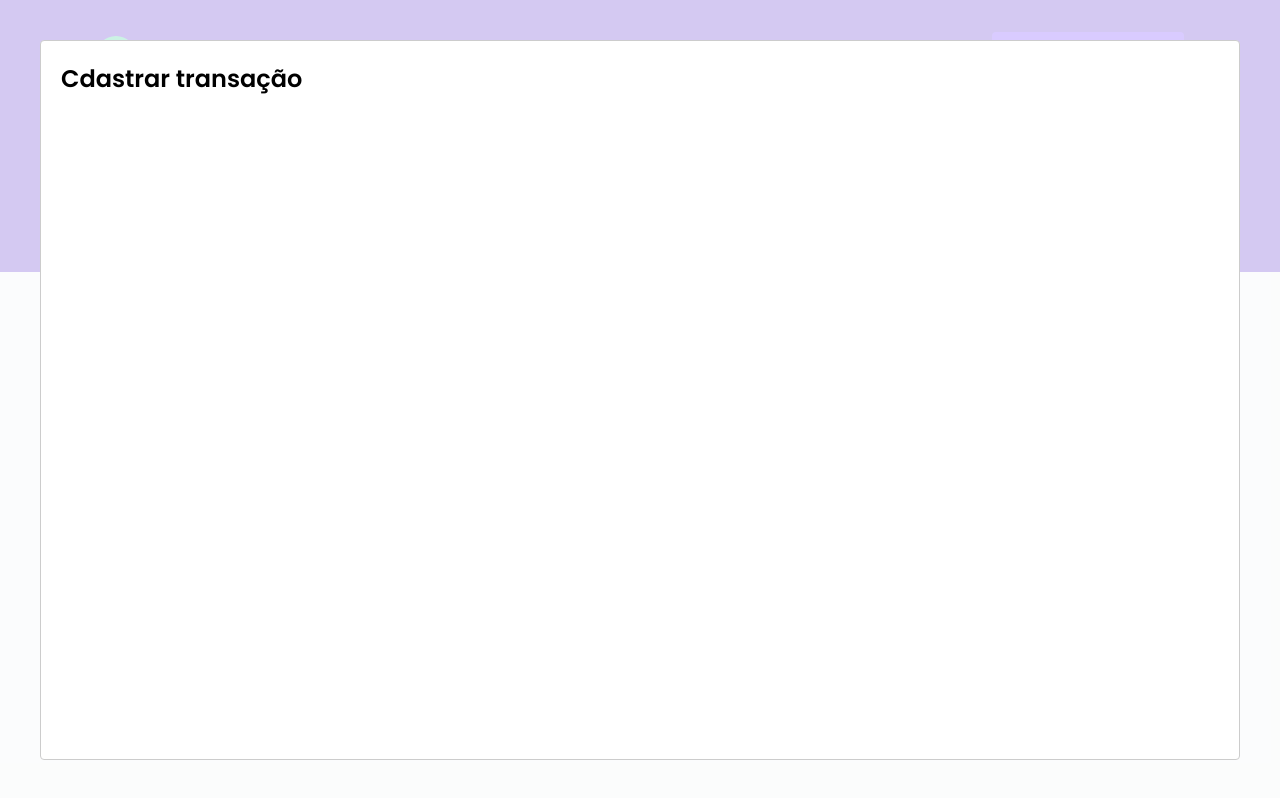
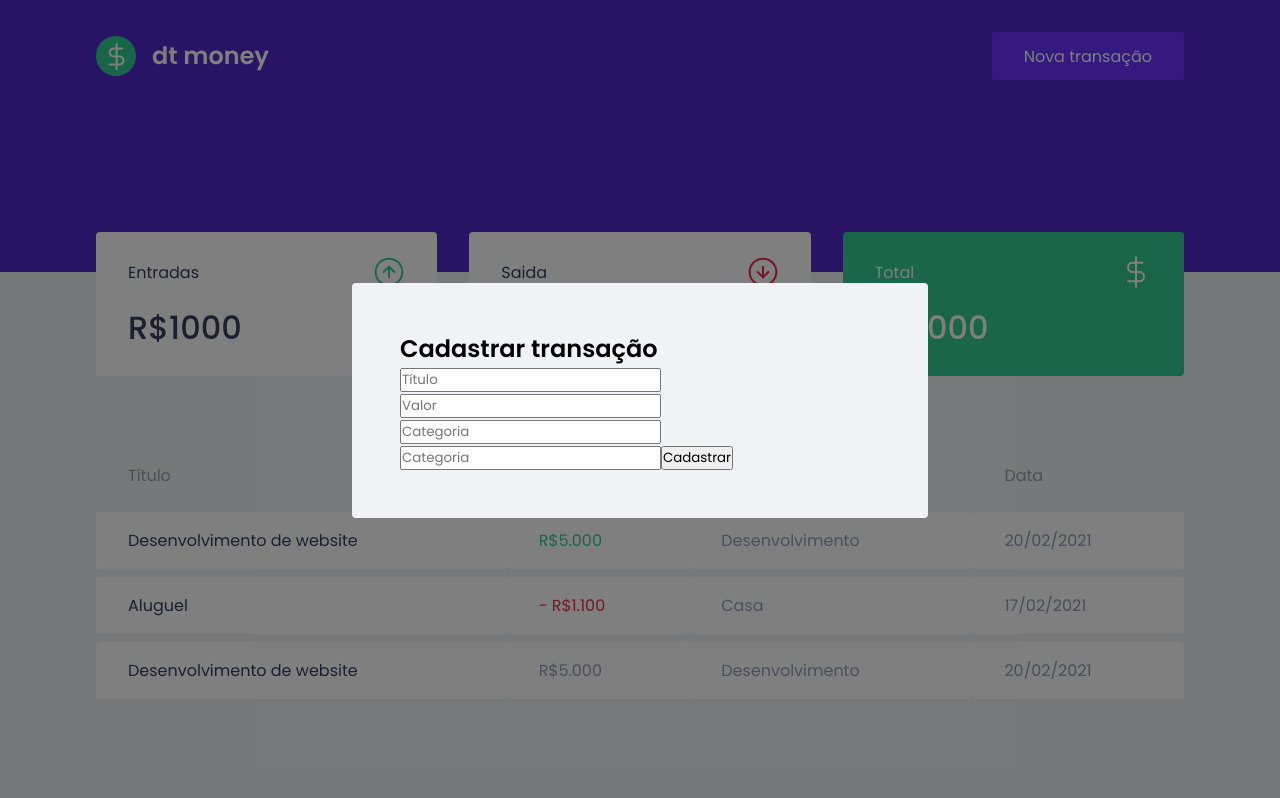
Before and after one commit to EduardoReisUX/dt-money, a React (Create React App) app: page / in a window 1280 px wide. Both pictures are taken after a click on the button "Nova transação". Built offline with nearby package versions, Linux system fonts and the light colour scheme; no server answers; what miragejs would draw is missing.

Commit message:
style: add react-modal-overlay on global

```diff
--- a/src/App.tsx
+++ b/src/App.tsx
@@ -2,6 +2,7 @@
 import Modal from "react-modal";
 import { Dashboard } from "./components/Dashboard";
 import { Header } from "./components/Header";
+import { NewTransactionModal } from "./components/NewTransactionModal";
 import { GlobalStyle } from "./styles/global";
 
 Modal.setAppElement("#root");
@@ -25,12 +26,10 @@
       <Header onOpenNewTransactionModal={handleOpenNewTransactionModal} />
       <Dashboard />
 
-      <Modal
+      <NewTransactionModal
         isOpen={isNewTransactionModalOpen}
         onRequestClose={handleCloseNewTransactionModal}
-      >
-        <h2>Cdastrar transação</h2>
-      </Modal>
+      />
     </>
   );
 }
--- /dev/null
+++ b/src/components/NewTransactionModal/index.tsx
@@ -0,0 +1,32 @@
+import Modal from "react-modal";
+import { Container } from "./styles";
+
+interface NewTransactionModalProps {
+  isOpen: boolean;
+  onRequestClose: () => void;
+}
+
+export function NewTransactionModal({
+  isOpen,
+  onRequestClose,
+}: NewTransactionModalProps) {
+  return (
+    <Modal
+      isOpen={isOpen}
+      onRequestClose={onRequestClose}
+      overlayClassName="react-modal-overlay"
+      className="react-modal-content"
+    >
+      <Container>
+        <h2>Cadastrar transação</h2>
+
+        <input placeholder="Título" />
+        <input type="number" placeholder="Valor" />
+        <input type="number" placeholder="Categoria" />
+        <input type="number" placeholder="Categoria" />
+
+        <button type="submit">Cadastrar</button>
+      </Container>
+    </Modal>
+  );
+}
--- /dev/null
+++ b/src/components/NewTransactionModal/styles.ts
@@ -0,0 +1,3 @@
+import styled from "styled-components";
+
+export const Container = styled.form``;
--- a/src/styles/global.ts
+++ b/src/styles/global.ts
@@ -53,4 +53,28 @@
         opacity: 0.6;
         cursor: not-allowed;
     }
+
+    .react-modal-overlay {
+        background: rgba(0, 0, 0, 0.5);
+
+        position: fixed;
+        top: 0;
+        bottom: 0;
+        right: 0;
+        left: 0;
+
+        display: flex;
+        align-items: center;
+        justify-content: center;
+    }
+
+    .react-modal-content {
+        width: 100%;
+        max-width: 576px;
+        background: var(--background);
+        padding: 3rem;
+        position: relative;
+        border-radius: 0.25rem;
+
+    }
 `;
```
